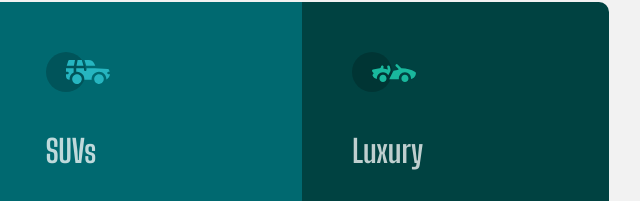
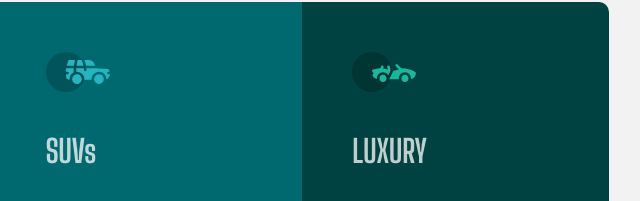
Before and after one commit to emancheno/challenge7, a plain HTML site: page index.html in a window 1280 px wide. Shown: the part 168-369 px from the top of the page, 491-1131 px from the left. Drawn offline with Linux system fonts and the light colour scheme.

Commit message:
Update index.html
Título "LUXURY" a mayúsculas

```diff
--- a/index.html
+++ b/index.html
@@ -38,7 +38,7 @@
 
     <div class="cards luxury">
       <div class="image luximg"><img src="images/icon-luxury.svg" alt="Icono de SUV"></div>
-      <h1>Luxury</h1>
+      <h1>LUXURY</h1>
       <p>
         Cruise in the best car brands without the bloated prices. Enjoy the enhanced comfort of a luxury
         rental and arrive in style.
```
